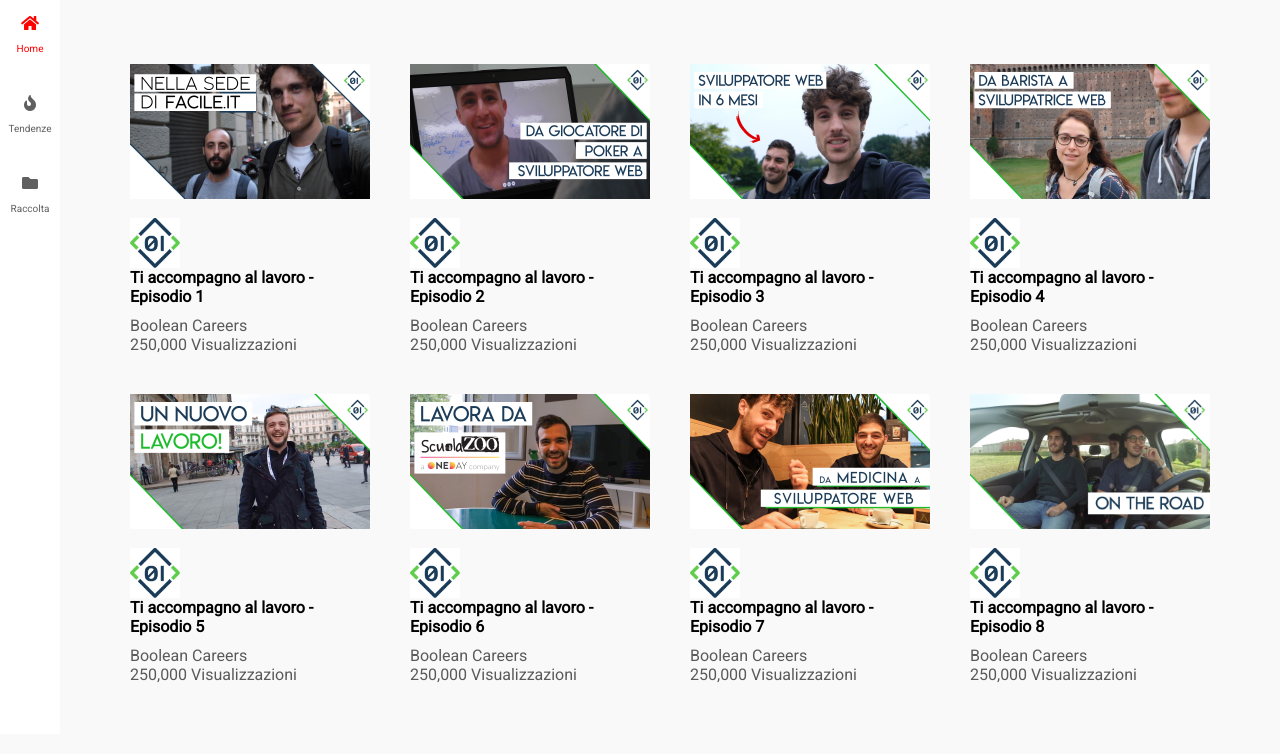
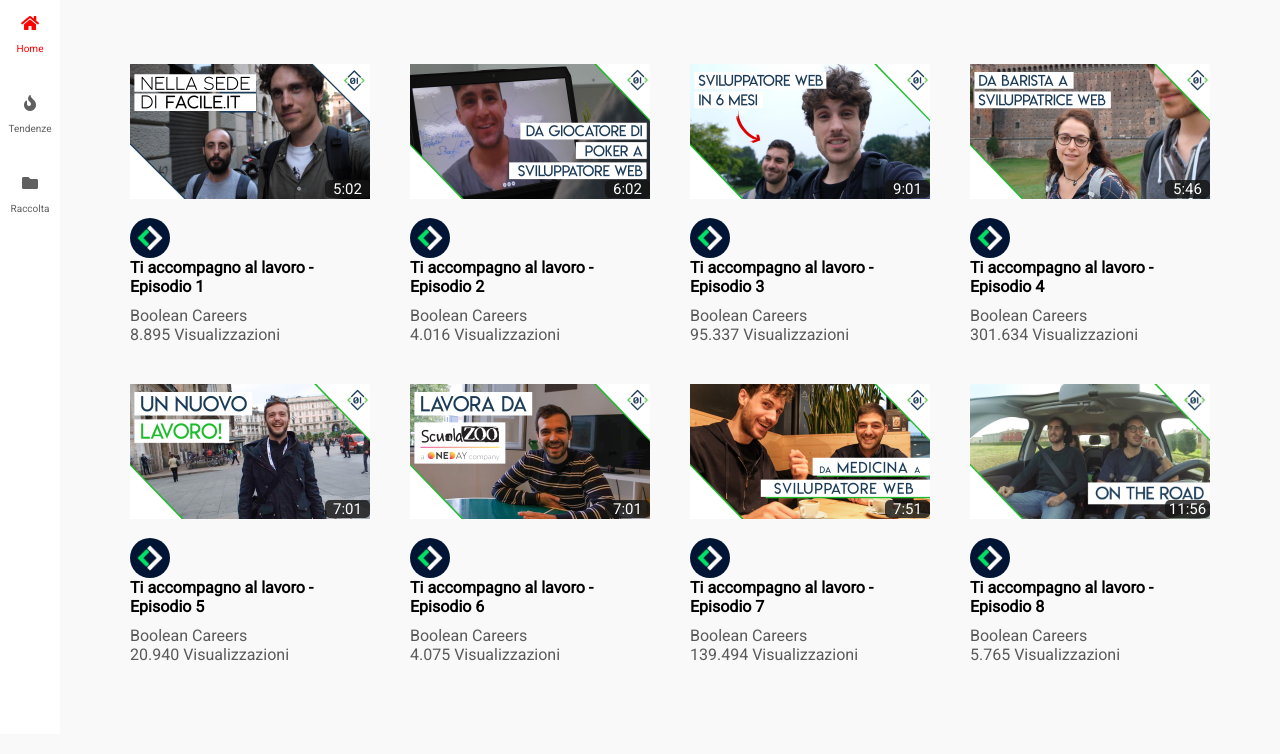
Before and after one commit to ponzinz/YouTube, a plain HTML site: page index.html in a window 1280 px wide. Shown: the part 66-820 px from the top of the page. Drawn offline with Linux system fonts and the light colour scheme.

Commit message:
Add files via upload

```diff
--- a/index.html
+++ b/index.html
@@ -24,7 +24,7 @@
             <i class="fas fa-video"></i>
             <i class="fas fa-bell"></i>
             <div class="profile">
-                <img src="img/boolean_logo.png" alt="Profile">
+                <img src="img/channels4_profile.jpg" alt="Profile">
             </div>
         </div>
     </header>
@@ -51,8 +51,10 @@
     <!-- Code Here -->
     <section class="content">
 
+        <a href="https://www.youtube.com/watch?v=oJR2q6Hc4NQ&list=PLrDzbX36MzCcU9ieLh8W_8YfrnpFm_8kb&index=18">
             <div class="video-box">
                 <div class="video-preview">
+                    <div class="video-length">5:02</div>
                     <img src="img/accompagno_1.jpg" alt="">
                 </div>
                 <div class="text-box">
@@ -63,13 +65,17 @@
                         <div class="title">Ti accompagno al lavoro - Episodio 1</div>
                         <div class="subtitle">
                             Boolean Careers <br>
-                        250,000 Visualizzazioni
+                            8.895 Visualizzazioni
                         </div>
                     </div>
                 </div>
             </div>
+        </a>
+
+        <a href="https://www.youtube.com/watch?v=gYuvF0hlWg4&list=PLrDzbX36MzCcU9ieLh8W_8YfrnpFm_8kb&index=17">
             <div class="video-box">
                 <div class="video-preview">
+                    <div class="video-length">6:02</div>
                     <img src="img/accompagno_2.jpg" alt="">
                 </div>
                 <div class="text-box">
@@ -80,13 +86,17 @@
                         <div class="title">Ti accompagno al lavoro - Episodio 2</div>
                         <div class="subtitle">
                             Boolean Careers <br>
-                        250,000 Visualizzazioni
+                            4.016 Visualizzazioni
                         </div>
                     </div>
                 </div>
             </div>
+        </a>
+
+        <a href="https://www.youtube.com/watch?v=lbnuQSCRpxg&list=PLrDzbX36MzCcU9ieLh8W_8YfrnpFm_8kb&index=16">
             <div class="video-box">
                 <div class="video-preview">
+                    <div class="video-length">9:01</div>
                     <img src="img/accompagno_3.jpg" alt="">
                 </div>
                 <div class="text-box">
@@ -97,13 +107,17 @@
                         <div class="title">Ti accompagno al lavoro - Episodio 3</div>
                         <div class="subtitle">
                             Boolean Careers <br>
-                        250,000 Visualizzazioni
+                            95.337 Visualizzazioni
                         </div>
                     </div>
                 </div>
             </div>
+        </a>
+
+        <a href="https://www.youtube.com/watch?v=CHjF_F7ZKnw&list=PLrDzbX36MzCcU9ieLh8W_8YfrnpFm_8kb&index=15">
             <div class="video-box">
                 <div class="video-preview">
+                    <div class="video-length">5:46</div>
                     <img src="img/accompagno_4.jpg" alt="">
                 </div>
                 <div class="text-box">
@@ -114,13 +128,17 @@
                         <div class="title">Ti accompagno al lavoro - Episodio 4</div>
                         <div class="subtitle">
                             Boolean Careers <br>
-                        250,000 Visualizzazioni
+                            301.634 Visualizzazioni
                         </div>
                     </div>
                 </div>
             </div>
+        </a>
+
+        <a href="https://www.youtube.com/watch?v=45JfVlC76jk&list=PLrDzbX36MzCcU9ieLh8W_8YfrnpFm_8kb&index=14">
             <div class="video-box">
                 <div class="video-preview">
+                    <div class="video-length">7:01</div>
                     <img src="img/accompagno_5.jpg" alt="">
                 </div>
                 <div class="text-box">
@@ -131,13 +149,17 @@
                         <div class="title">Ti accompagno al lavoro - Episodio 5</div>
                         <div class="subtitle">
                             Boolean Careers <br>
-                        250,000 Visualizzazioni
+                            20.940 Visualizzazioni
                         </div>
                     </div>
                 </div>
             </div>
+        </a>
+
+        <a href="https://www.youtube.com/watch?v=KHZoqiQzbxw&list=PLrDzbX36MzCcU9ieLh8W_8YfrnpFm_8kb&index=13">
             <div class="video-box">
                 <div class="video-preview">
+                    <div class="video-length">7:01</div>
                     <img src="img/accompagno_6.jpg" alt="">
                 </div>
                 <div class="text-box">
@@ -148,16 +170,19 @@
                         <div class="title">Ti accompagno al lavoro - Episodio 6</div>
                         <div class="subtitle">
                             Boolean Careers <br>
-                        250,000 Visualizzazioni
+                            4.075 Visualizzazioni
                         </div>
                     </div>
                 </div>
             </div>
+        </a>
+
+        <a href="https://www.youtube.com/watch?v=WD_QuxbDSU8&list=PLrDzbX36MzCcU9ieLh8W_8YfrnpFm_8kb&index=12">
             <div class="video-box">
                 <div class="video-preview">
+                    <div class="video-length">7:51</div>
                     <img src="img/accompagno_7.jpg" alt="">
                     <div class="time">
-
                     </div>
                 </div>
                 <div class="text-box">
@@ -168,13 +193,17 @@
                         <div class="title">Ti accompagno al lavoro - Episodio 7</div>
                         <div class="subtitle">
                             Boolean Careers <br>
-                        250,000 Visualizzazioni
+                            139.494 Visualizzazioni
                         </div>
                     </div>
                 </div>
             </div>
+        </a>
+
+        <a href="https://www.youtube.com/watch?v=-Oplz2Xn1mg&list=PLrDzbX36MzCcU9ieLh8W_8YfrnpFm_8kb&index=11">
             <div class="video-box">
                 <div class="video-preview">
+                    <div class="video-length">11:56</div>
                     <img src="img/accompagno_8.jpg" alt="">
                 </div>
                 <div class="text-box">
@@ -185,11 +214,13 @@
                         <div class="title">Ti accompagno al lavoro - Episodio 8</div>
                         <div class="subtitle">
                             Boolean Careers <br>
-                        250,000 Visualizzazioni
+                            5.765 Visualizzazioni
                         </div>
                     </div>
                 </div>
             </div>
+        </a>
+
 
     </section>
 </body>
--- a/style.css
+++ b/style.css
@@ -168,8 +168,30 @@ section.content::after {
     float: left;
 }
 
+a,
+a:visited {
+    color: black;
+    text-decoration: none;
+}
+
+.video-preview {
+    position: relative;
+}
+
 .video-preview img {
-    width: 100%
+    width: 100%;
+}
+
+.video-length {
+    width: 45px;
+    text-align: center;
+    background-color: rgba(21, 21, 21, 0.8);
+    color: white;
+    font-size: 15px;
+    position: absolute;
+    bottom: 5px;
+    right: 0;
+    border-radius: 5px;
 }
 
 .text-box {
@@ -177,14 +199,15 @@ section.content::after {
 }
 
 .logo-boolean {
-    width: 50px;
-    height: 50px;
-    background-image: url(img/boolean_logo.png);
+    width: 40px;
+    height: 40px;
+    background-image: url(img/channels4_profile.jpg);
     background-position: center;
     background-size: contain;
     float: left;
     margin-right: 25px;
     margin-top: 5px;
+    border-radius: 25px;
 }
 
 .video-details {
```
Also changed, not shown: img/channels4_profile.jpg (added). Lines whose indentation alone changed are shown as unchanged.
